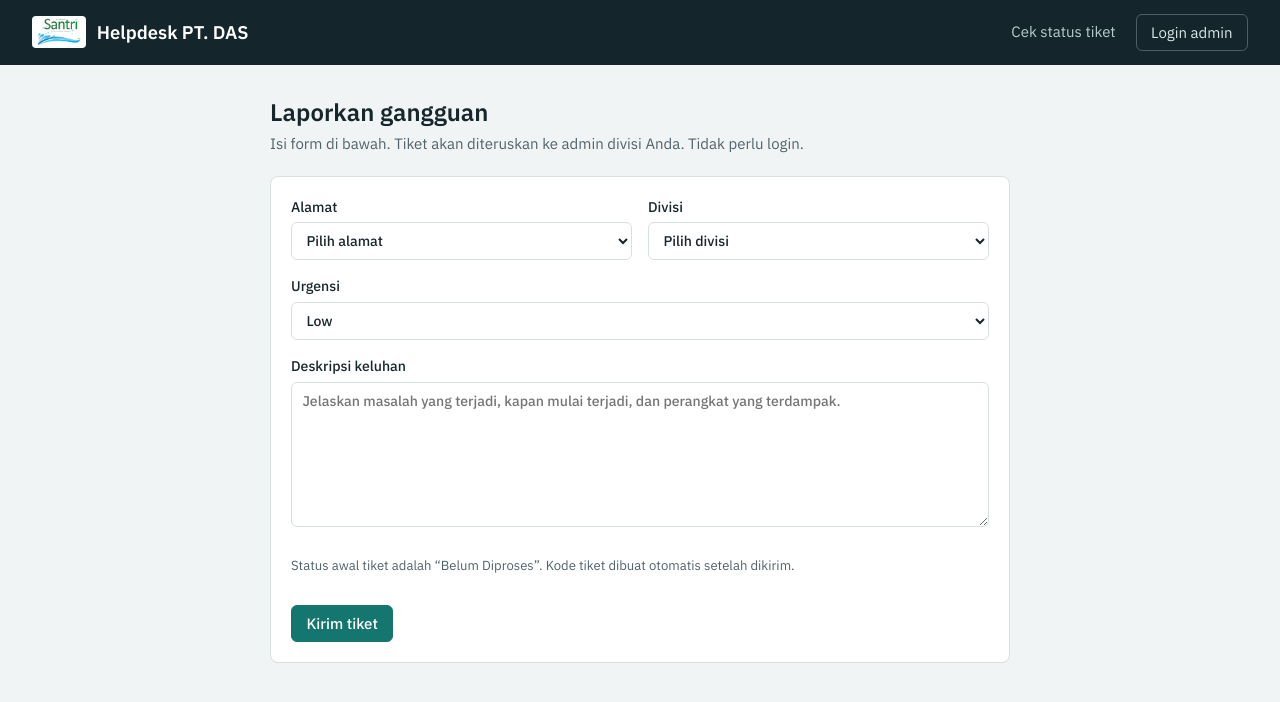
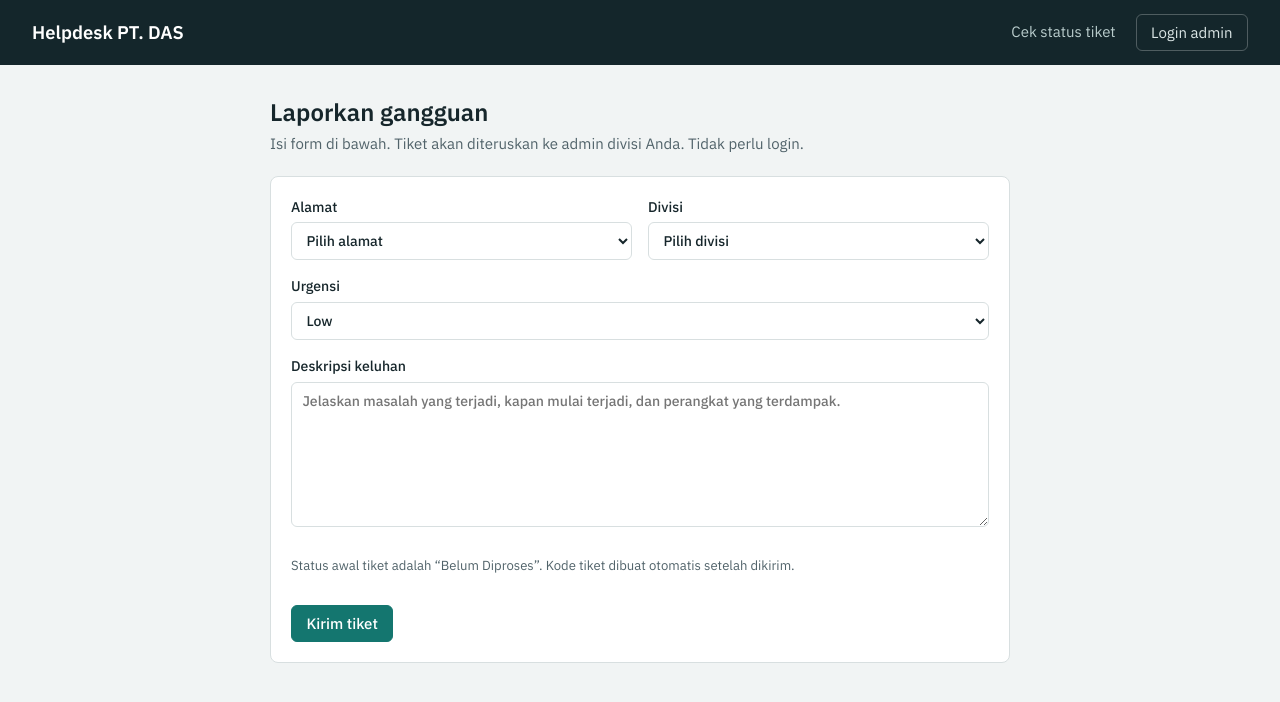
Before and after one commit to Alfansya/helpdesk, a Next.js app: page / in a window 1280 px wide. Shown: the top 702 px of the page. Built offline with nearby package versions, Linux system fonts and the light colour scheme.

Commit message:
remove logo

```diff
--- a/app/(admin)/login/page.js
+++ b/app/(admin)/login/page.js
@@ -48,9 +48,6 @@ export default function LoginPage() {
   return (
     <div className="login">
       <div className="login-intro">
-        <div style={{ marginBottom: '1rem' }}>
-          <img src="/logo.png" alt="Logo Santri" style={{ height: '48px', width: 'auto', background: '#fff', borderRadius: '6px', padding: '4px 8px', objectFit: 'contain' }} />
-        </div>
         <h1>Helpdesk PT. DAS</h1>
         <p>Masuk untuk memantau dan menyelesaikan tiket divisi anda.</p>
       </div>
--- a/components/AppShell.js
+++ b/components/AppShell.js
@@ -43,7 +43,6 @@ export default function AppShell({ roles = BOTH, title, actions, children }) {
     <div className="shell">
       <aside className="side">
         <div className="brand" style={{ display: 'flex', alignItems: 'center', gap: '0.65rem' }}>
-          <img src="/logo.png" alt="Logo Santri" style={{ height: '30px', width: 'auto', background: '#fff', borderRadius: '4px', padding: '2px 5px', objectFit: 'contain' }} />
           <span>Helpdesk PT. DAS</span>
         </div>
         <nav>
--- a/components/PublicShell.js
+++ b/components/PublicShell.js
@@ -27,7 +27,6 @@ export default function PublicShell({ children }) {
     <>
       <header className="pubtop">
         <Link href="/" className="brand" style={{ display: 'inline-flex', alignItems: 'center', gap: '0.65rem' }}>
-          <img src="/logo.png" alt="Logo Santri" style={{ height: '32px', width: 'auto', background: '#fff', borderRadius: '4px', padding: '2px 5px', objectFit: 'contain' }} />
           <span>Helpdesk PT. DAS</span>
         </Link>
         <nav className="pubnav">
```
